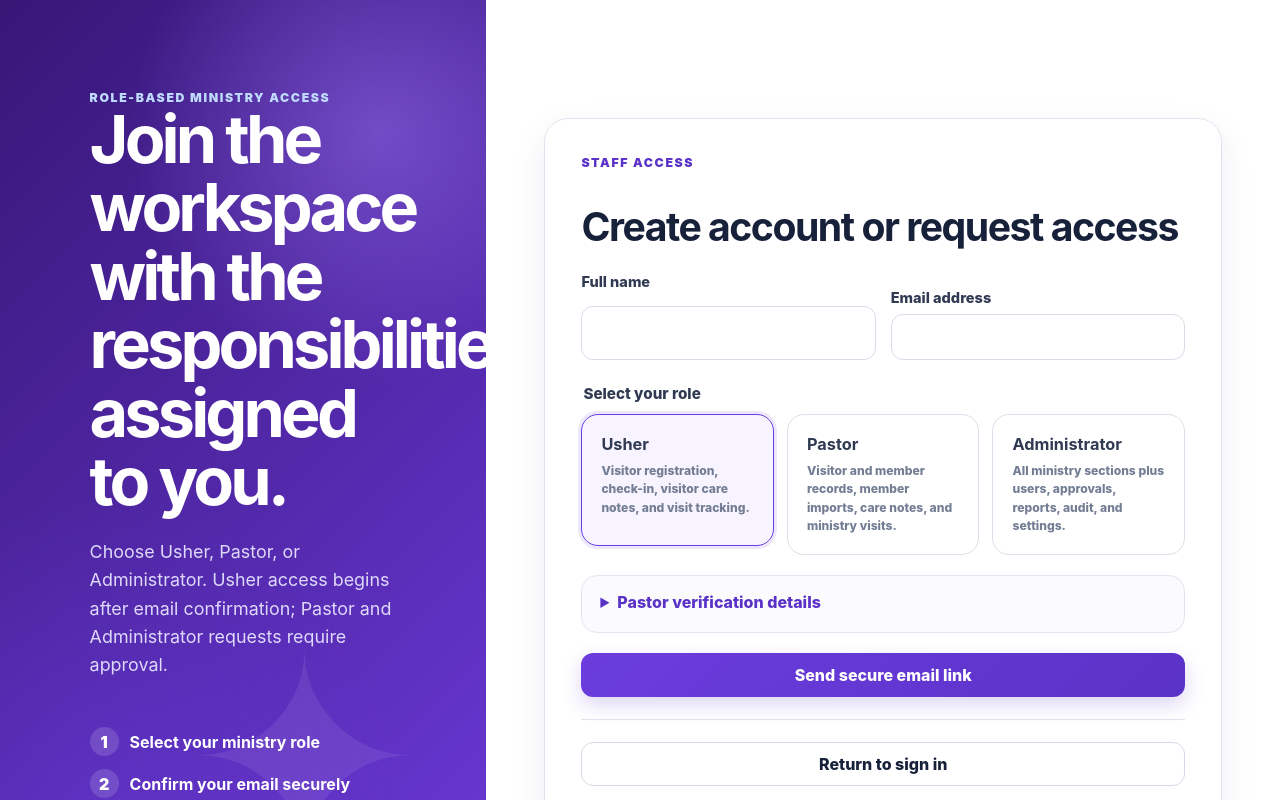
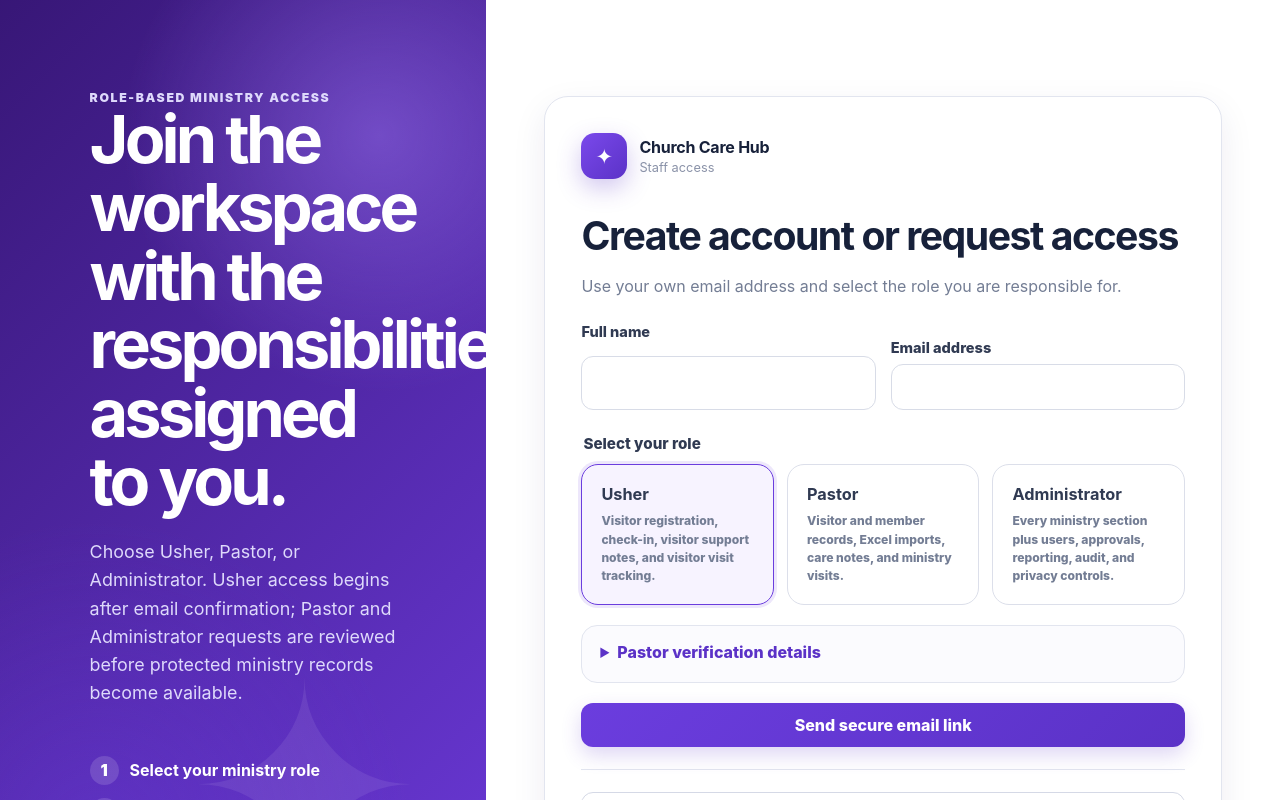
Before and after one commit to raliegh2/visitorcounter, a Next.js app: page /signup in a window 1280 px wide. Shown: the top 800 px of the page. Built offline with nearby package versions, Linux system fonts and the light colour scheme.

Commit message:
Polish role selection and staff access design

```diff
--- a/app/(auth)/signup/page.tsx
+++ b/app/(auth)/signup/page.tsx
@@ -5,36 +5,76 @@ import { requestStaffAccess } from "@/lib/self-registration";
 
 export const metadata = { title: "Request staff access" };
 
-export default async function SignupPage({ searchParams }: { searchParams: Promise<{ error?: string }> }) {
+export default async function SignupPage({
+  searchParams
+}: {
+  searchParams: Promise<{ error?: string }>;
+}) {
   const params = await searchParams;
+
   return (
     <main className="login-shell">
       <section className="login-hero">
-        <div className="eyebrow" style={{ color: "#bfdbfe" }}>Role-based ministry access</div>
+        <div className="eyebrow" style={{ color: "#ded9fb" }}>Role-based ministry access</div>
         <h1>Join the workspace with the responsibilities assigned to you.</h1>
-        <p>Choose Usher, Pastor, or Administrator. Usher access begins after email confirmation; Pastor and Administrator requests require approval.</p>
+        <p>
+          Choose Usher, Pastor, or Administrator. Usher access begins after email confirmation;
+          Pastor and Administrator requests are reviewed before protected ministry records become available.
+        </p>
         <div className="login-points">
           <div className="login-point"><span>1</span><strong>Select your ministry role</strong></div>
           <div className="login-point"><span>2</span><strong>Confirm your email securely</strong></div>
           <div className="login-point"><span>3</span><strong>Open the sections assigned to that role</strong></div>
         </div>
       </section>
+
       <section className="login-panel">
         <div className="login-card role-signup-card">
-          <div className="eyebrow">Staff access</div>
+          <div className="brand auth-brand">
+            <div className="brand-mark" aria-hidden="true">✦</div>
+            <div><strong>Church Care Hub</strong><span>Staff access</span></div>
+          </div>
           <h2>Create account or request access</h2>
+          <p className="muted">Use your own email address and select the role you are responsible for.</p>
           <Notice message={params.error} kind="error" />
+
           <form action={requestStaffAccess}>
             <div className="form-grid">
-              <div className="field"><label htmlFor="displayName">Full name</label><input id="displayName" name="displayName" minLength={2} maxLength={80} required /></div>
-              <div className="field"><label htmlFor="email">Email address</label><input id="email" name="email" type="email" maxLength={254} required /></div>
+              <div className="field">
+                <label htmlFor="displayName">Full name</label>
+                <input id="displayName" name="displayName" autoComplete="name" minLength={2} maxLength={80} required />
+              </div>
+              <div className="field">
+                <label htmlFor="email">Email address</label>
+                <input id="email" name="email" type="email" autoComplete="email" maxLength={254} required />
+              </div>
             </div>
+
             <fieldset className="role-picker">
               <legend>Select your role</legend>
-              <label className="role-option"><input type="radio" name="requestedRole" value="usher" defaultChecked /><span><strong>Usher</strong><small>Visitor registration, check-in, visitor care notes, and visit tracking.</small></span></label>
-              <label className="role-option"><input type="radio" name="requestedRole" value="pastor" /><span><strong>Pastor</strong><small>Visitor and member records, member imports, care notes, and ministry visits.</small></span></label>
-              <label className="role-option"><input type="radio" name="requestedRole" value="administrator" /><span><strong>Administrator</strong><small>All ministry sections plus users, approvals, reports, audit, and settings.</small></span></label>
+              <label className="role-option">
+                <input type="radio" name="requestedRole" value="usher" defaultChecked />
+                <span>
+                  <strong>Usher</strong>
+                  <small>Visitor registration, check-in, visitor support notes, and visitor visit tracking.</small>
+                </span>
+              </label>
+              <label className="role-option">
+                <input type="radio" name="requestedRole" value="pastor" />
+                <span>
+                  <strong>Pastor</strong>
+                  <small>Visitor and member records, Excel imports, care notes, and ministry visits.</small>
+                </span>
+              </label>
+              <label className="role-option">
+                <input type="radio" name="requestedRole" value="administrator" />
+                <span>
+                  <strong>Administrator</strong>
+                  <small>Every ministry section plus users, approvals, reporting, audit, and privacy controls.</small>
+                </span>
+              </label>
             </fieldset>
+
             <details className="pastor-details">
               <summary>Pastor verification details</summary>
               <p className="muted small">Complete these fields when requesting Pastor access.</p>
@@ -43,11 +83,15 @@ export default async function SignupPage({ searchParams }: { searchParams: Promi
                 <div className="field"><label htmlFor="pastorName">Pastor name</label><input id="pastorName" name="pastorName" maxLength={120} /></div>
                 <div className="field"><label htmlFor="district">District or region</label><input id="district" name="district" maxLength={160} /></div>
                 <div className="field"><label htmlFor="denomination">Denomination</label><input id="denomination" name="denomination" maxLength={160} /></div>
-                <div className="field"><label htmlFor="churchPhone">Church phone</label><input id="churchPhone" name="churchPhone" maxLength={40} /></div>
+                <div className="field"><label htmlFor="churchPhone">Church phone</label><input id="churchPhone" name="churchPhone" type="tel" maxLength={40} /></div>
               </div>
             </details>
-            <SubmitButton className="button button-primary button-full" pendingLabel="Sending secure link…">Send secure email link</SubmitButton>
+
+            <SubmitButton className="button button-primary button-full" pendingLabel="Sending secure link…">
+              Send secure email link
+            </SubmitButton>
           </form>
+
           <hr className="divider" />
           <Link className="button button-secondary button-full" href="/login">Return to sign in</Link>
         </div>
```
